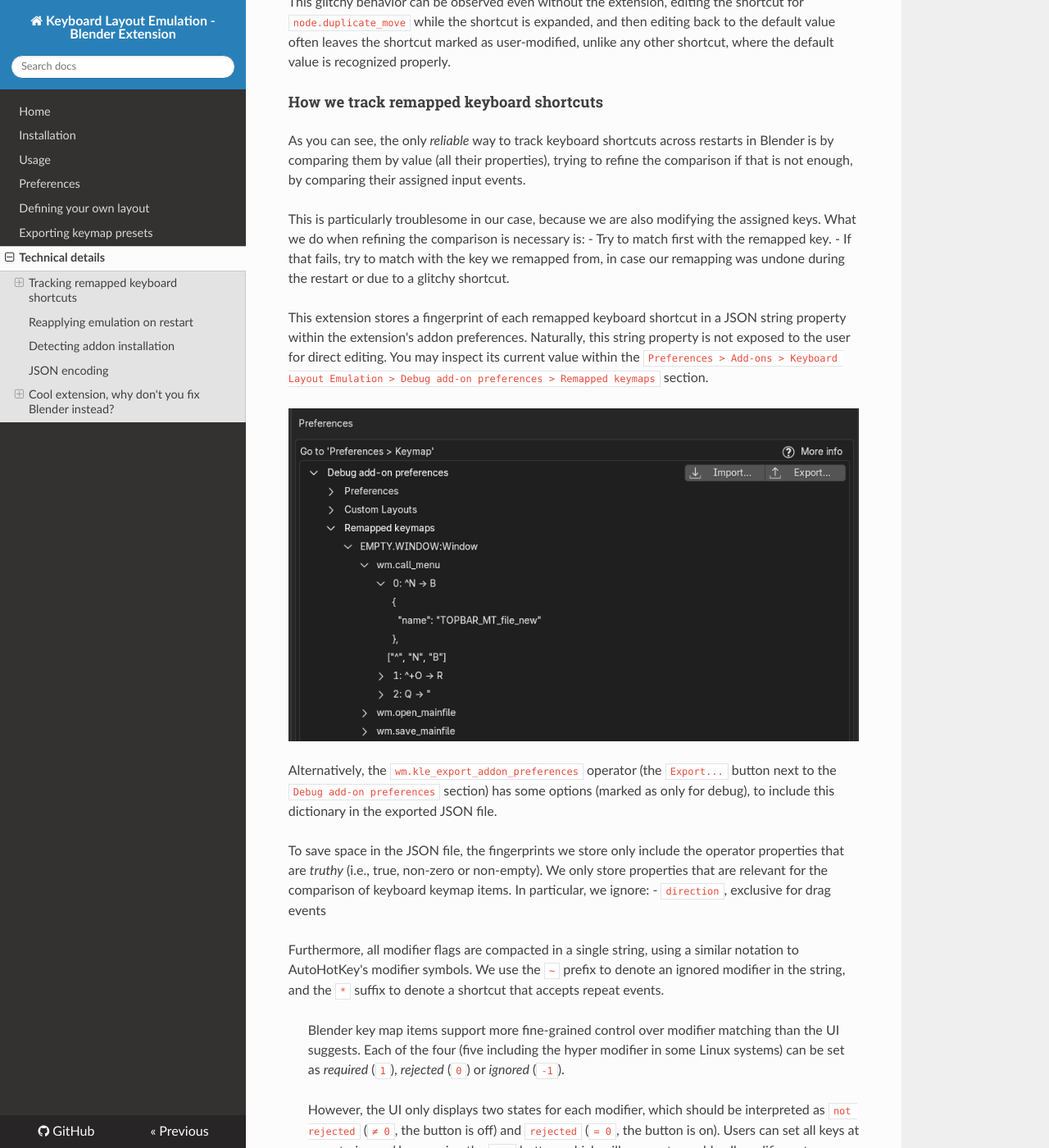
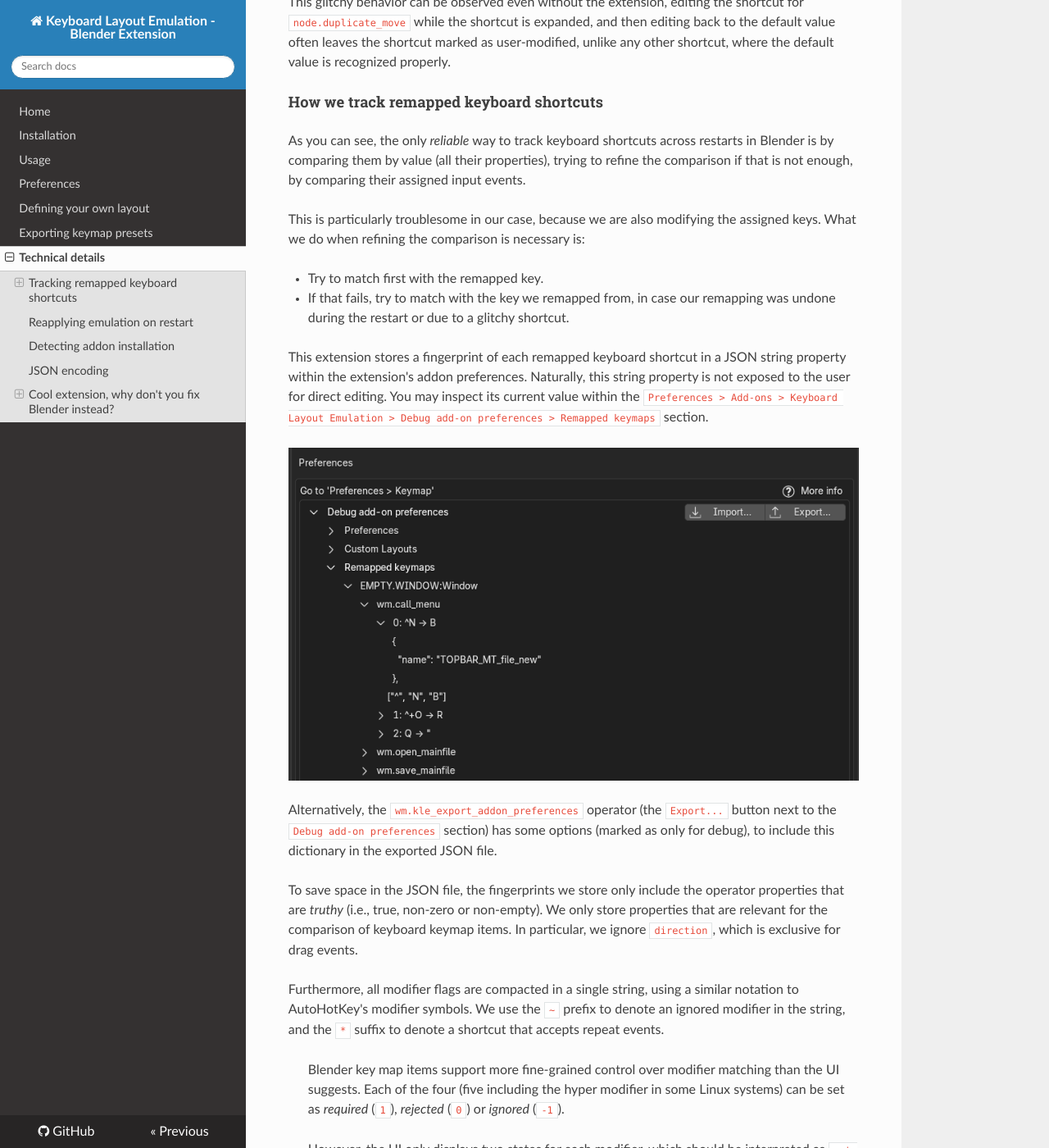
Before and after one commit to endorh/blender-keyboard-layout-emulation, an MkDocs documentation site: the page built from docs/keyboard-layout-emulation/docs/technical-details.md, in a window 1280 px wide and 1400 px high, scrolled down 2730 px. Shown: the whole window at 82% size. Built offline with MkDocs 1.6.1, drawn with Linux system fonts in a browser that asks for light colours; nearby versions of some CDN libraries; some of the changed lines change nothing that is shown; some of the changed text lies outside the part shown.

Commit message:
Minor docs rewrite.

```diff
--- a/docs/keyboard-layout-emulation/docs/technical-details.md
+++ b/docs/keyboard-layout-emulation/docs/technical-details.md
@@ -72,7 +72,7 @@
 Also, if the user modifies a key map item, its `id` can sometimes change.
 
 > You may be wondering right now "Wait, didn't Blender use **key map item diffs**
-> to merge user modifications from the **user key config** into the **default key config**?".
+> to merge user modifications from the **user key config** into the **active key config**?".
 >
 > How can Blender *reliably* apply these differences if the IDs are not stable?
 > The answer is **it simply doesn't**.
@@ -128,6 +128,7 @@
 
 This is particularly troublesome in our case, because we are also modifying the assigned keys.
 What we do when refining the comparison is necessary is:
+
 - Try to match first with the remapped key.
 - If that fails, try to match with the key we remapped from, in case our remapping was undone
   during the restart or due to a glitchy shortcut.
@@ -148,8 +149,7 @@
 To save space in the JSON file, the fingerprints we store only include the operator
 properties that are *truthy* (i.e., true, non-zero or non-empty).
 We only store properties that are relevant for the comparison of keyboard keymap items.
-In particular, we ignore:
-- `direction`, exclusive for drag events
+In particular, we ignore `direction`, which is exclusive for drag events.
 
 Furthermore, all modifier flags are compacted in a single string, using a similar notation
 to AutoHotKey's modifier symbols.
@@ -161,12 +161,13 @@
 > as *required* (`1`), *rejected* (`0`) or *ignored* (`-1`).
 >
 > However, the UI only displays two states for each modifier, which should be interpreted
-> as `not rejected` (`≠ 0`, the button is off) and `rejected` (`= 0`, the button is on).
+> as `not rejected` (`≠ 0`, the button is on) and `rejected` (`= 0`, the button is off).
 > Users can set all keys at once to *ignored* by pressing the `Any` button, which will
 > appear to enable all modifiers at once.
 >
 > However, after setting all keys to *ignored*, if the user disables any single one
-> and re-enables it again, its value will no longer be `ignored`, but `required`.
+> and re-enables it again, its value will no longer be `ignored`, but `required`,
+> leaving the others as *ignored*.
 > This difference is only reflected in the fact that the `Any` button will appear to be
 > disabled if not all modifiers are set to `ignored`, and the short description of the
 > key map item assignment will only include the `required` modifiers, not the `ignored` ones.
@@ -186,8 +187,13 @@
 Reapplying emulation is done by taking care to not remap any shortcut twice over, thanks
 to the **key map item** fingerprints we store during emulation.
 
-> If for some reason, this becomes problematic for you, it is possible to disable this behavior
-> in the extension's [preferences](preferences.md#reapply-emulation-on-restart).
+Since we do not have any control over the order in which addons are loaded at startup,
+we also reapply emulation a few seconds after the restart, to catch any add-ons that were
+registered after us.
+
+This delay is configurable in the extension's [preferences](preferences.md#reapply-emulation-on-restart).
+It is also possible to disable this feature altogether, if for some reason it becomes
+problematic for you.
 
 In addition to add-on shortcuts, some glitchy shortcuts (e.g., `node.duplicate_move`) are also
 unreliably editable by users, and may get reset when the user loads a new file (or even when
```
